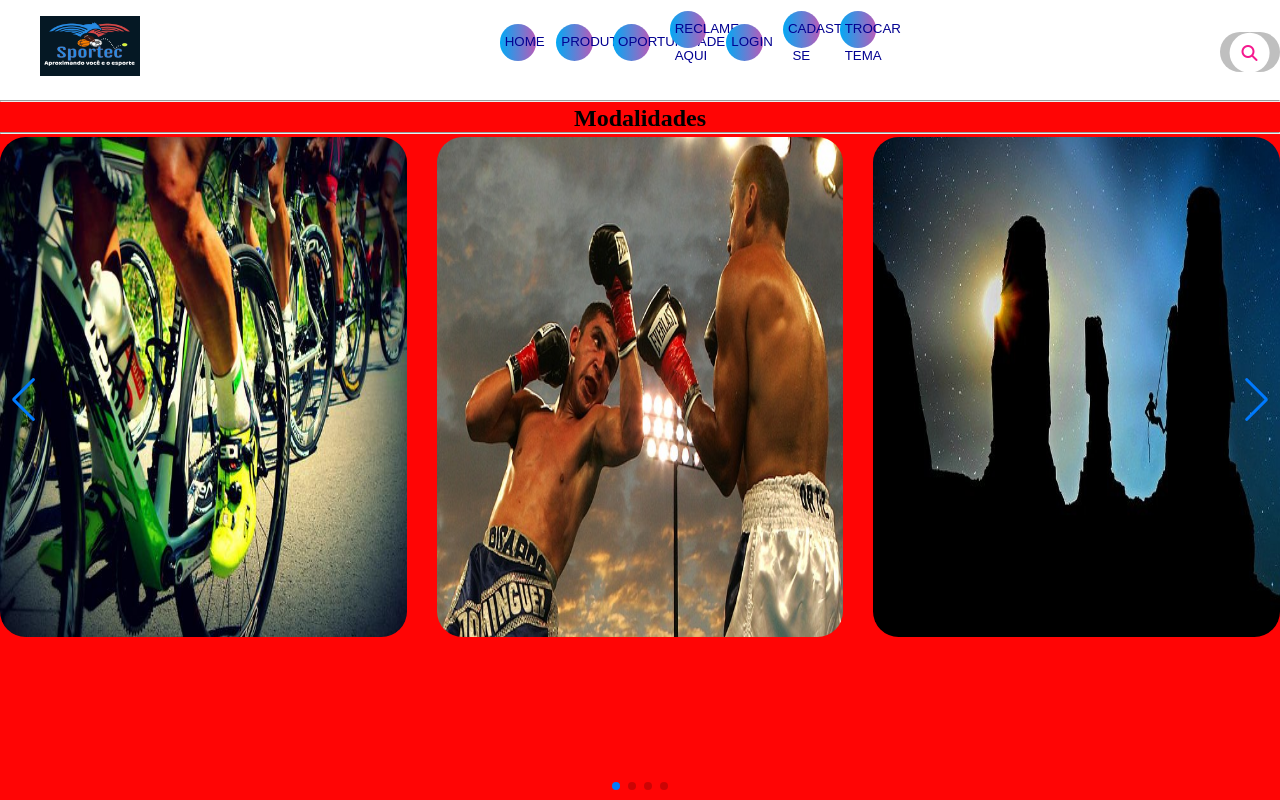
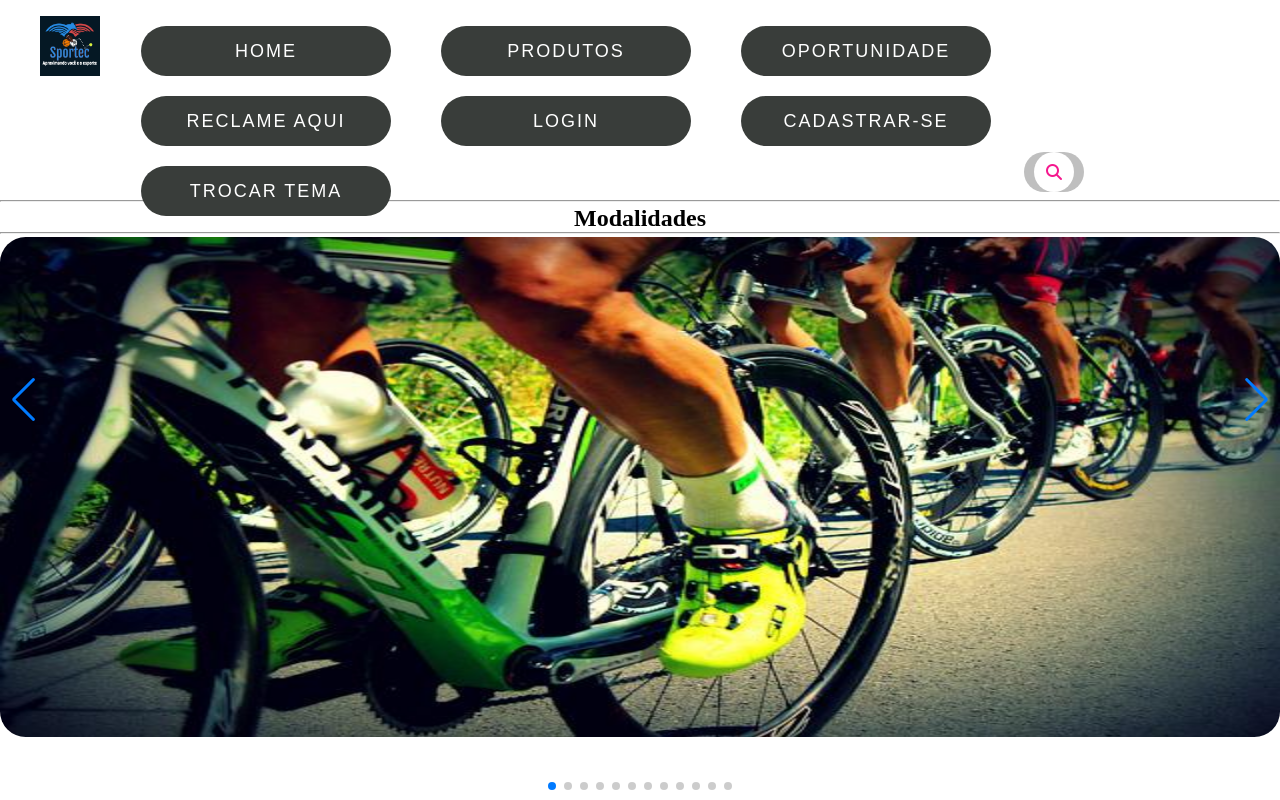
Before and after one commit to HackerJooe/SportecProjEsc, a plain HTML site: page index.html in a window 1280 px wide. Shown: the top 800 px of the page. Drawn offline with nearby package versions, Linux system fonts and the light colour scheme.

Commit message:
git add . git commit -m 'segunda subida' git push origin master

```diff
--- a/css/main.css
+++ b/css/main.css
@@ -1,3 +1,4 @@
+/* Reset de algumas configurações */
 *{
     margin: 0;
     padding: 0;
@@ -9,7 +10,7 @@ body{
     color: var(--text-color);
     display: inline;
 }
-
+/* Modo LIGHT(CLARO) */
 .light{
     --bgColor: #fff;
     --text-color:#000;
@@ -20,6 +21,7 @@ body{
     --clr-btn: #020091;
     --hr-clr: #000;
 }
+/* Modo Dark(Escuro) */
 .dark{
     --bgColor: #26242e;
     --text-color:#fff;
@@ -34,15 +36,13 @@ nav{
     display: flex;
     left: 0;
     top: 0;
-    height: 100px;
+    height: 200px;
     width: 100%;
     z-index: 1;
     background-color: var(--bgColor);
 }
 hr{
     margin-bottom: 0.2em;
-    color: var(--hr-clr);
-    accent-color: var(--hr-clr);
 }
 /*Alterado .barnav - add margin top*/
 .barnav{
@@ -70,50 +70,73 @@ hr{
     float: left;
     margin: 0 15px;
 }
-button{
+
+.btn{
     position: relative;
+    background: #393d3a;
+    color: #fff;
     border: none;
-    color: var(--clr-btn);
-    width: 9em;
-    height: 3em;
-    line-height: 2em;
-    text-align: center;
-    background: linear-gradient(90deg, #03a9f4, #f441a5, #ffeb3b, #03a9f4);
-    background-size: 300%;
-    border-radius: 30px;
+    outline: none;
+    font-size: 18px;
     text-transform: uppercase;
+    letter-spacing: 2px;
+    border-radius: 50px;
+    width: 250px;
+    height: 50px;
+    margin: 10px;
     cursor: pointer;
-    z-index: 1;
 }
-button:hover{
-    animation: animationbtn 8s linear infinite;
-    border: none;
+.btn:first-child:hover{
+    background: linear-gradient(90deg, #07a7f1, #fa46ac, #fae736, #07a7f1);
+    background-size: 400%;
 }
-@keyframes animationbtn{
-    0% { background-position: 0%; }
-    100% { background-position: 400%; }
+.btn:last-child:hover{
+    background: linear-gradient(90deg, #07a7f1, #fa46ac, #fae736, #07a7f1);
+    background-size: 400%;
 }
-button::before{
+.btn:first-child:before,
+.btn:last-child:before{
     content: "";
     position: absolute;
+    background: inherit;
     top: -5px;
-    left: -5px;
     right: -5px;
     bottom: -5px;
+    left: -5px;
+    border-radius: 50px;
+    filter: blur(20px);
+    opacity: 0;
+    transition: opacity 0.5s;
+}
+.btn:first-child:hover:before,
+.btn:last-child:hover:before{
+    opacity: 1;
     z-index: -1;
-    background: linear-gradient( 90deg,  #03a9f4, #f441a5, #ffeb3b, #03a9f4);
-    background-size: 400%;
-    border-radius: 35px;
-    transition: 1s;
 }
-button:hover::before{
-    filter: blur(20px);
+.btn:hover{
+    z-index: 1;
+    animation: glow 8s linear infinite;
 }
+a{
+    text-decoration: none;
+    color: #ffffff;
+}
+@keyframes glow{
+    0%{
+        background-position: 0%;
+    }
+    100%{
+        background-position: 400%;
+    }
+}
+
 @import url('https://fonts.googleapis.com/css2?family=Poppins&display=swap');
-
+/* Inicio da estilizacao, do botao de pesquisa */
 .search_div{
     margin-top: 2em;
-    position: relative;
+    position: absolute;
+    top: 15%;
+    left: 80%;
     background: var(--shadow-color);
     height: 40px;
     border-radius: 30px;
@@ -128,12 +151,12 @@ button:hover::before{
     color: var(--btn-search);
     font-size: 16px;
     transition: 0.4s;
-    line-height: 40px;
+    line-height: 10px;
     width: 0px;
 }
 .search_button{
     display: flex;
-    translate: -1% -23%;
+    translate: -0% -25%;
     justify-content: center;
     align-items: center;
     color: var(--btn-search);
@@ -152,20 +175,17 @@ button:hover::before{
 .search_div:hover > .search_button{
     background: var(--secbgColor);
 }
+
 .sport{
     width: 100%;
     height: 500px;
     border-radius: 2vw;
 }
-#logop{
-    margin: 1em;
-    width: 150px;
-    height: 150px;
-}
 h2{
     color: var(--text-color);
     text-align: center;
 }
+/* Começa aqui a estilazaçao dos containers de historia */
 .card .content{
     box-shadow: var(--shadow-color);
     background-color: red;
@@ -221,16 +241,13 @@ h2{
 .info-tabs .description span{
     color: #d0c202;
 }
-.information{
+.information{  /* responsaveis pelo container das informacoes da historia da empresa */
     display: flexbox;
     cursor: pointer;
 }
-.container1{
-    justify-content: center;
-    align-items: center;
-    margin: 2.5em;
-}
-@media only screen and (min-width: 650px){
+
+/* Alteração de configuração para max-width */
+@media only screen and (max-width: 650px){
     body, html{
             width: 100vw;
             height: 100vh;
@@ -238,7 +255,7 @@ h2{
             background: var(--colorBgPrimary);
             }
         .light{
-            --colorBgPrimary: rgb(255, 5, 5);
+            --colorBgPrimary: rgb(255, 255, 255);
             --text-color:#000;
             --shadow-color:#bfbfbf;
             --secbgColor: #dbdbdb;
@@ -271,4 +288,8 @@ h2{
             width: 2em;
             height: 2em;
         }
+        .sport{
+            max-width: 650px;
+            max-height: auto;
+        }
 }
--- a/index.html
+++ b/index.html
@@ -6,8 +6,7 @@
     <meta name="viewport" content="width=device-width, initial-scale=1.0">
 
     <title>SPORTEC - Tecnologias Esportivas</title>
-    <link rel="stylesheet" href="./css/main.css" media="all">
-    <link rel="stylesheet" href="./css/mobileF.css" media="mobileF">
+    <link rel="stylesheet" href="./css/main.css" >
     <link rel="stylesheet" href="https://unpkg.com/swiper/swiper-bundle.min.css">
 
 </head>
@@ -21,13 +20,13 @@
 
                 <div class="barnav">
                     <ul>
-                    <li><button class="neon">Home</button></li>
-                    <li><button class="neon">Produtos</button></li>
-                    <li><button class="neon">Oportunidade</button></li>
-                    <li><button class="neon">Reclame Aqui</button></li>
-                    <li><button class="neon">Login</button></li>
-                    <li><button class="neon">Cadastrar-se</button></li>
-                    <li><button id="style-button" onclick="switchTheme()">Trocar Tema</button></li>
+                    <li><button class="btn"><a href="./index.html">Home</a></button></li>
+                    <li><button class="btn"><a href="">Produtos</a></button></li>
+                    <li><button class="btn"><a href="./index2.html">Oportunidade</a></button></li>
+                    <li><button class="btn"><a href="">Reclame Aqui</a></button></li>
+                    <li><button class="btn"><a href="">Login</a></button></li>
+                    <li><button class="btn"><a href="">Cadastrar-se</a></button></li>
+                    <li><button class="btn" id="style-button" onclick="switchTheme()"><a href="">Trocar Tema</a></button></li>
                     </ul>
                 </div>
                 <link rel="stylesheet" href="https://cdnjs.cloudflare.com/ajax/libs/font-awesome/6.2.0/css/all.min.css">
@@ -156,9 +155,9 @@
     <script>
 
         var swiper = new Swiper(" .mySwiper", {
-            slidesPerView:3,
+            slidesPerView:1,
             spaceBetween:30,
-            slidesPerGroup:3,
+            slidesPerGroup:1,
             loop: true,
             loopFillGroupWithBlank: true,
             pagination: {
--- a/index2.html
+++ b/index2.html
@@ -5,7 +5,9 @@
     <meta http-equiv="X-UA-Compatible" content="IE=edge">
     <meta name="viewport" content="width=device-width, initial-scale=1.0">
     <link rel="stylesheet" href="./css/trabalhe-conosco.css">
+    <link rel="JavaScript" href="./js.js">
     <title>Document</title>
+
 </head>
 <style>
 
@@ -22,35 +24,35 @@
         <form action="">
             <fieldset>  <legend>Trabalhe Conosco</legend>
                 <div class="inputBox">
-                    <input type="text" required>
+                    <input type="text" id="Name" required>
                     <span>Primeiro Nome</span>
                 </div>
                 <div class="inputBox">
-                    <input type="text" required>
+                    <input type="text" id="SName" required>
                     <span>Sobrenome</span>
                 </div>
                 <div class="inputBox">
                     <input id="email-input" type="email" required>
                     <span>E-mail</span>
                 </div>
-                <div class="inputBox">
+                <!-- <div class="inputBox">
                     <input type="tel" id="d-fixo">
                     <span>DDD</span>
-                </div>
+                </div> -->
                 <div class="inputBox">
-                    <input type="tel" id="fixo" width="70%">
+                    <input type="tel" id="fixo" width="80%">
                     <span>Telefone-Fixo</span>
                 </div>
-                <div class="inputBox">
+                <!-- <div class="inputBox">
                     <input type="tel" name="ddd-cell" id="d-cell" required>
                     <span>DDD</span>
-                </div>
+                </div> -->
                 <div class="inputBox">
                     <input type="tel" name="cell" id="cell" required>
                     <span>Celular</span>
                 </div>
                 <div class="inputBox">
-                    <input type="text" name="area-int" id="ar-int">
+                    <input type="text" name="area-int" id="area-int">
                     <span>Área de Interesse</span>
                 </div>
                 <div class="inputBox">
@@ -62,8 +64,7 @@
                 </div>
                 <div class="btn-center">
 
-                        <button class="btn">ENVIAR</button>
-
+                        <button type="submit" class="btn" id="btnEnviar" onclick="Enviar()">ENVIAR</button>
 
                 </div>
 
```
Also changed, not shown: css/trabalhe-conosco.css (+7 -6 lines), js.js (+12 -0 lines).
